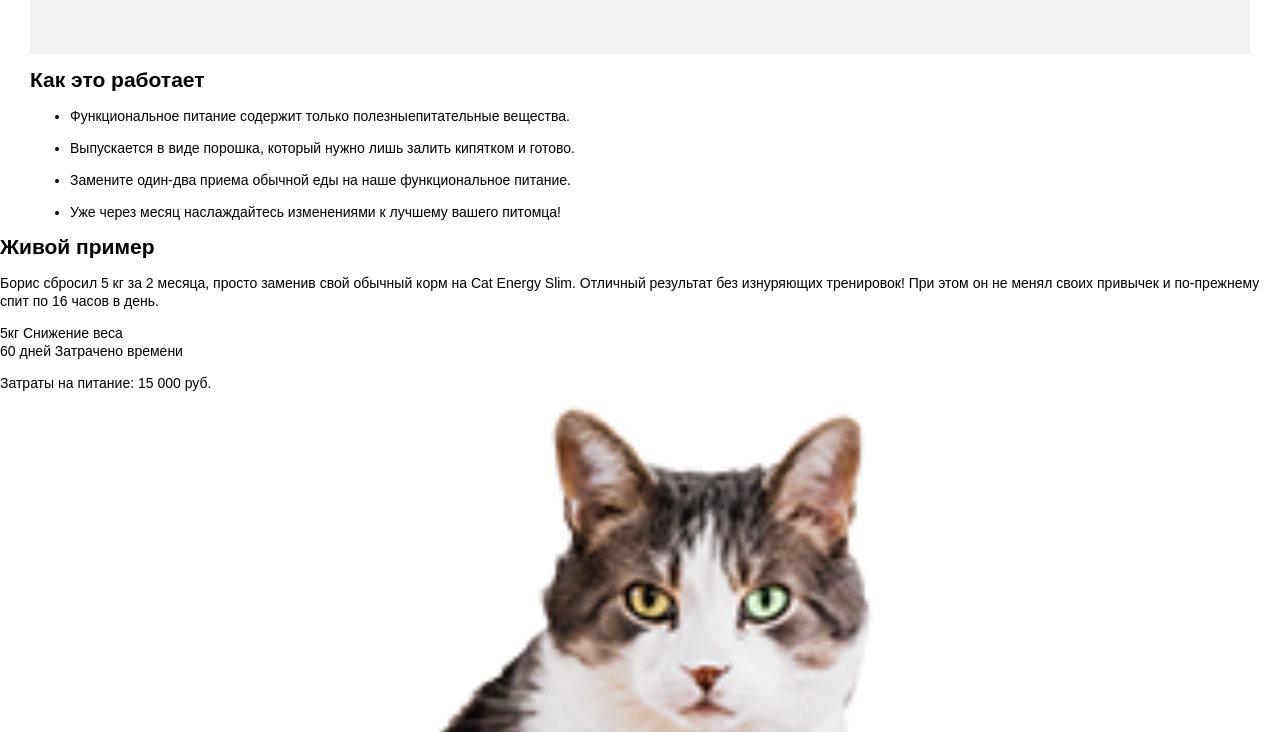
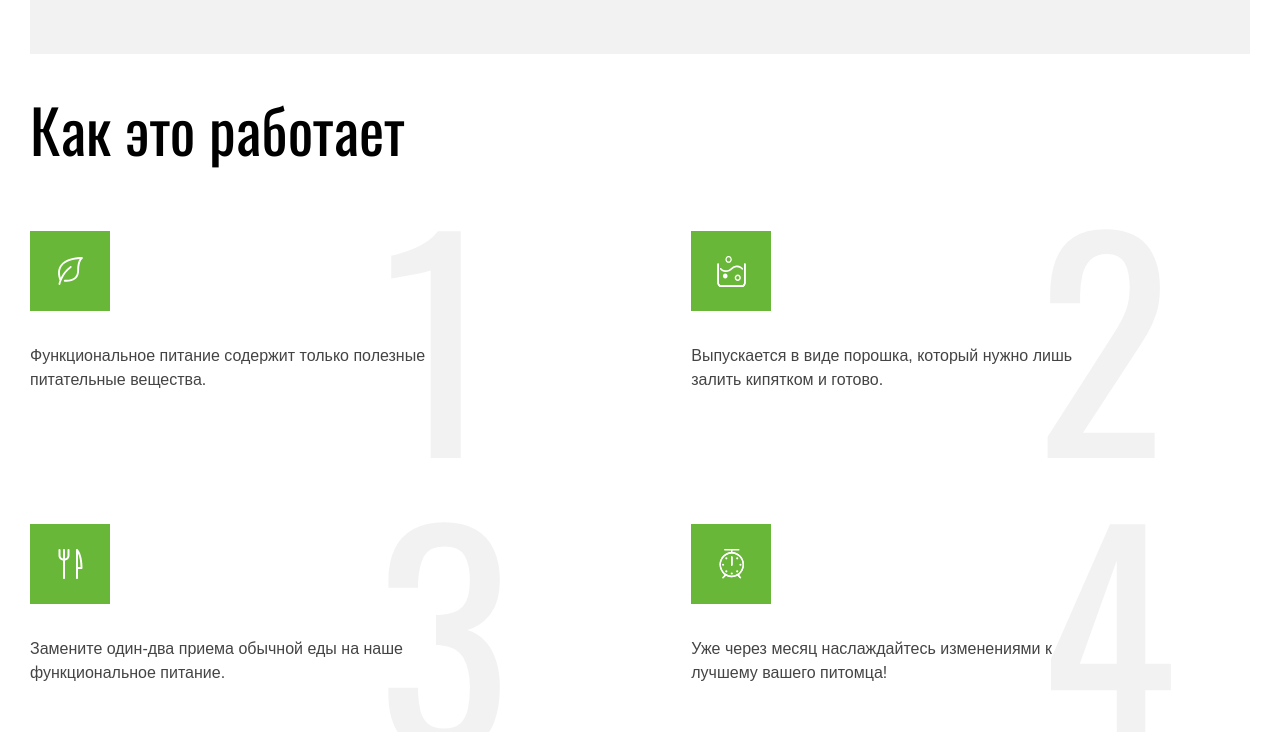
Before and after one commit to EmeraldBoar/cat-energy, a website: page source/index.html in a window 1280 px wide. Shown: the part 1670-2402 px from the top of the page. Drawn offline with nearby package versions, Linux system fonts and the light colour scheme; files that its build step writes are made by us from their sources.

Commit message:
feat: add styles for how-work block

```diff
--- a/source/index.html
+++ b/source/index.html
@@ -95,20 +95,20 @@
         </div>
       </section>
       <section class="how-work">
-        <div class="container">
+        <div class="how-work__container container">
           <h2 class="how-work__title title">Как это работает</h2>
           <ul class="how-work__list">
-            <li class="how-work__item">
-              <p class="how-work__text">Функциональное питание содержит только полезныепитательные вещества.</p>
+            <li class="how-work__item how-work__item--leaf">
+              <p class="how-work__text">Функциональное питание содержит только полезные питательные вещества.</p>
             </li>
-            <li class="how-work__item">
+            <li class="how-work__item how-work__item--cap">
               <p class="how-work__text">Выпускается в виде порошка, который нужно лишь залить кипятком и готово.</p>
             </li>
-            <li class="how-work__item">
+            <li class="how-work__item how-work__item--knife">
               <p class="how-work__text">Замените один-два приема обычной еды на наше функциональное питание.</p>
             </li>
-            <li class="how-work__item">
-              <p class="how-work__text">Уже через месяц наслаждайтесь изменениями к лучшему вашего питомца!</p>
+            <li class="how-work__item how-work__item--clock">
+              <p class="how-work__text">Уже через месяц наслаждайтесь изменениями к лучшему вашего&nbspпитомца!</p>
             </li>
           </ul>
         </div>
--- /dev/null
+++ b/source/scss/blocks/how-work.scss
@@ -0,0 +1,169 @@
+.how-work__container {
+  padding-top: 27px;
+
+  @media (min-width: $table-width) {
+    padding-top: 45px;
+    padding-bottom: 57px;
+    border-bottom: 1px solid #e6e6e6;
+  }
+
+  @media (min-width: $desktop-width) {
+    padding-top: 72px;
+    border: none;
+  }
+}
+
+.how-work__title {
+  margin-bottom: 40px;
+
+  @media (min-width: $table-width) {
+    margin-bottom: 74px;
+  }
+}
+
+.how-work__list {
+  display: flex;
+  flex-direction: column;
+  flex-wrap: wrap;
+  gap: 20px;
+  margin: 0;
+  padding: 0;
+  list-style: none;
+
+  @media (min-width: $table-width) {
+    flex-direction: row;
+    justify-content: space-between;
+    row-gap: 90px;
+  }
+
+  @media (min-width: $desktop-width) {
+    row-gap: 0;
+    gap: 0;
+    justify-content: space-between;
+  }
+}
+
+.how-work__item {
+  position: relative;
+  min-height: 60px;
+  padding-left: 80px;
+
+  @media (min-width: $table-width) {
+    width: 45.8%;
+    padding-left: 0;
+    padding-top: 111px;
+    padding-bottom: 44px;
+  }
+
+  @media (min-width: $desktop-width) {
+    width: 246px;
+  }
+
+  &::before {
+    position: absolute;
+    top: -2px;
+    left: 0;
+    content: "";
+    width: 60px;
+    height: 60px;
+    background-color: $main-color;
+    background-repeat: no-repeat;
+    background-position: center;
+
+    @media (min-width: $table-width) {
+      width: 80px;
+      height: 80px;
+    }
+  }
+
+  &--leaf::before {
+    background-image: url(../img/icon-how-leaf.svg);
+  }
+
+  &--cap::before {
+    background-image: url(../img/icon-how-cap.svg);
+  }
+
+  &--knife::before {
+    background-image: url(../img/icon-how-knife.svg);
+  }
+
+  &--clock::before {
+    background-image: url(../img/icon-how-clock.svg);
+  }
+
+  &::after {
+    @media (min-width: $table-width) {
+      content: "";
+      position: absolute;
+      top: -41px;
+      color: #f2f2f2;
+      font-family: $second-font;
+      font-size: 280px;
+      line-height: 280px;
+      z-index: -1;
+    }
+  }
+
+  &--leaf::after {
+    @media (min-width: $table-width) {
+      content: "1";
+      right: 95px;
+    }
+
+    @media (min-width: $desktop-width) {
+      right: 18px;
+    }
+  }
+
+  &--cap::after {
+    @media (min-width: $table-width) {
+      content: "2";
+      right: 80px;
+    }
+
+    @media (min-width: $desktop-width) {
+      right: 0;
+    }
+  }
+
+  &--knife::after {
+    @media (min-width: $table-width) {
+      content: "3";
+      right: 78px;
+    }
+
+    @media (min-width: $desktop-width) {
+      right: 0;
+    }
+  }
+
+  &--clock::after {
+    @media (min-width: $table-width) {
+      content: "4";
+      right: 75px;
+    }
+
+    @media (min-width: $desktop-width) {
+      right: -4px;
+    }
+  }
+}
+
+.how-work__text {
+  margin: 0;
+  color: $third-color;
+  font-size: 14px;
+  line-height: 18px;
+  font-weight: 400;
+
+  @media (min-width: $table-width) {
+    width: 76%;
+    font-size: 16px;
+    line-height: 24px;
+  }
+
+  @media (min-width: $desktop-width) {
+    width: auto;
+  }
+}
--- a/source/scss/core.scss
+++ b/source/scss/core.scss
@@ -75,3 +75,16 @@ body {
     color: rgba($second-color, 0.3);
   }
 }
+
+.title {
+  margin: 0;
+  font-family: $second-font;
+  font-size: 36px;
+  line-height: 40px;
+  font-weight: 400;
+
+  @media (min-width: $table-width) {
+    font-size: 60px;
+    line-height: 60px;
+  }
+}
--- a/source/scss/style.scss
+++ b/source/scss/style.scss
@@ -10,3 +10,5 @@
 @import "./blocks/main-navigation.scss";
 @import "./blocks/hero.scss";
 @import "./blocks/programs.scss";
+@import "./blocks/how-work.scss";
+@import "./blocks/example.scss";
```
Also changed, not shown: source/img/icon-how-cap.svg (added), source/img/icon-how-clock.svg (added), source/img/icon-how-knife.svg (added), source/img/icon-how-leaf.svg (added), source/scss/blocks/example.scss (added).
